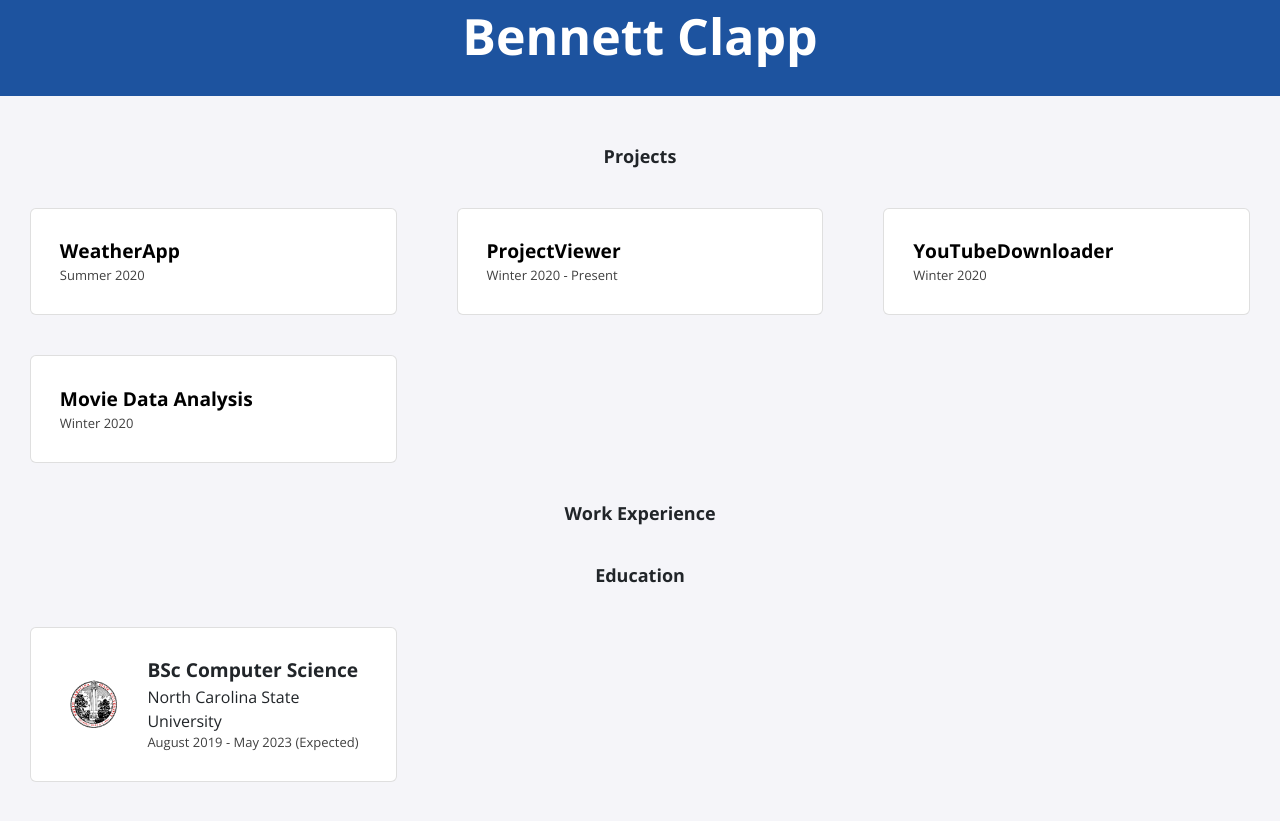
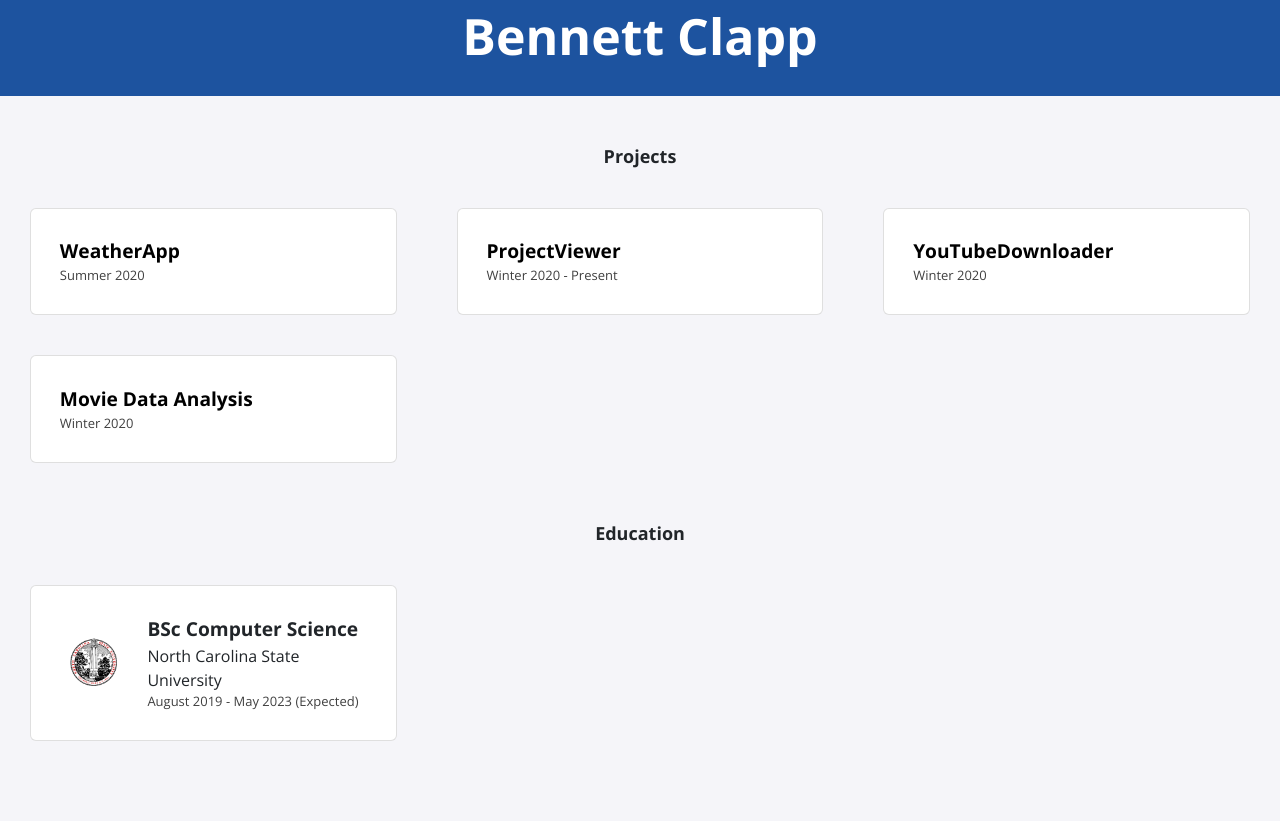
Before and after one commit to Beclapp/Beclapp.github.io, a Jekyll site: the page built from index.html, in a window 1280 px wide, cut to the strip 294-1146 px from the top of the page. Shown: the top 821 px of the strip. Built offline with Jekyll 4.4.1, drawn with Linux system fonts in a browser that asks for light colours; nearby versions of some CDN libraries.

Commit message:
Testing change to experience

```diff
--- a/_includes/experience.html
+++ b/_includes/experience.html
@@ -1,4 +1,4 @@
-<h2>Work Experience</h2>
+<h2></h2>  <!-- Work Experience -->
 <div class="card-container">
     {% for item in site.data.experience %}
     <div class="card">
```
